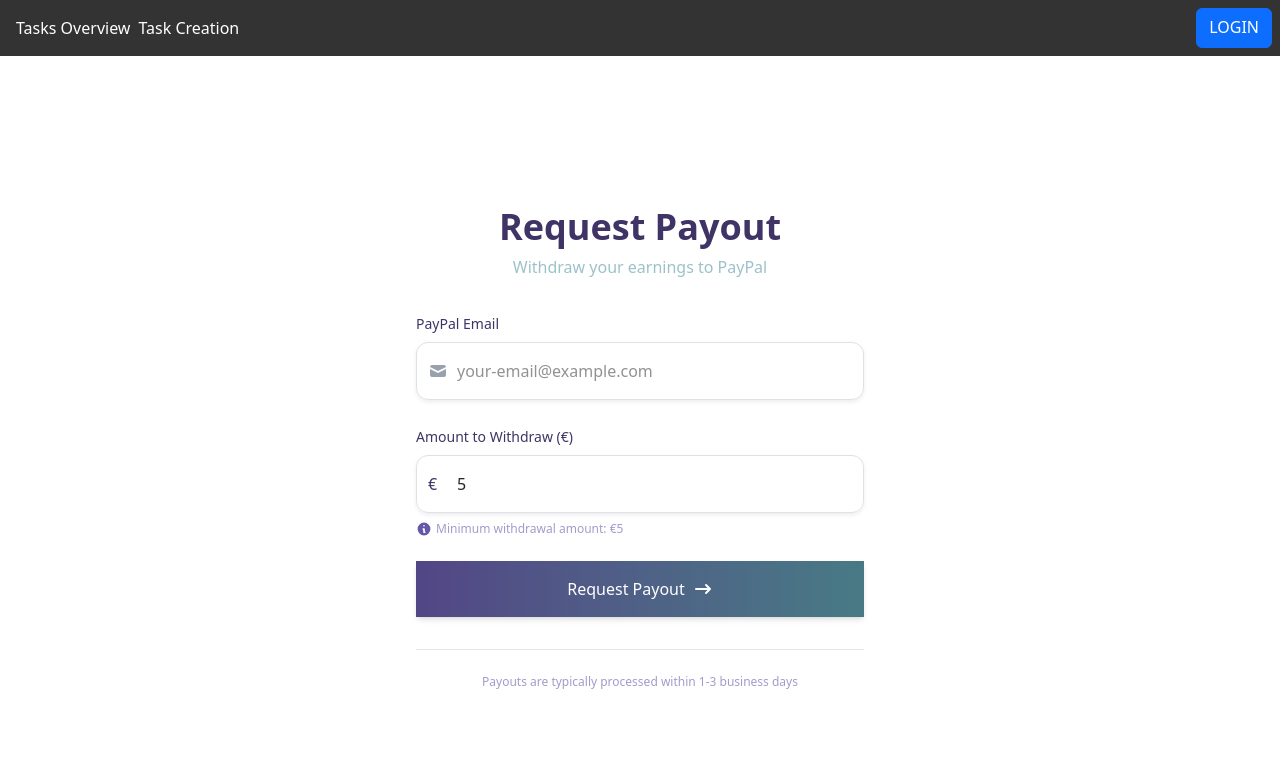
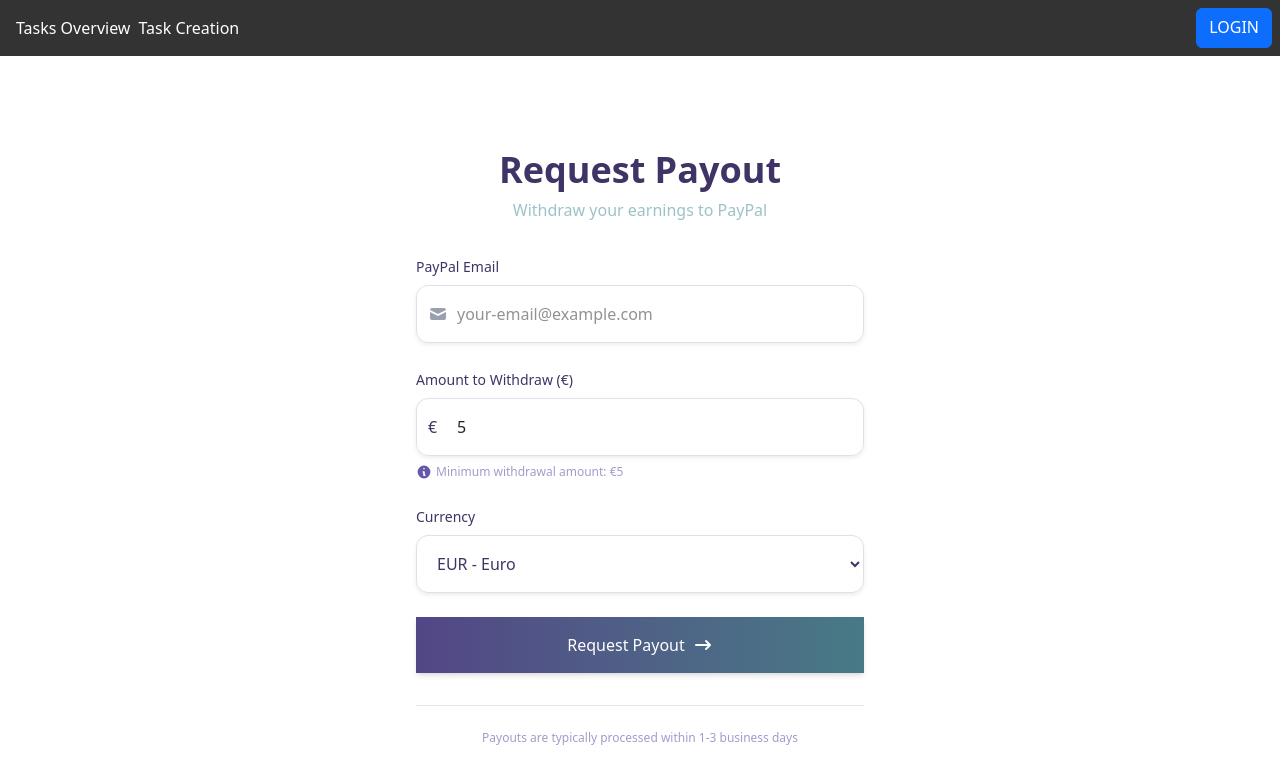
Before and after one commit to mateo-fontys/innovactionsfe, an Angular app: page /payout in a window 1280 px wide. Shown: the top 784 px of the page. Built offline with nearby package versions, Linux system fonts and the light colour scheme.

Commit message:
Added currency to the money withdrawal

```diff
--- a/src/app/payments/payment/payment.component.ts
+++ b/src/app/payments/payment/payment.component.ts
@@ -12,13 +12,11 @@ import { PaymentService } from '../shared/PaymentService';
 })
 
 export class PaymentComponent implements OnInit {
-
-
   stripe: Stripe | null = null;
   elements: StripeElements | null = null;
   card: any;
   amount: number = 50;
-  currency: string = 'usd';
+  currency: string = 'eur';
 
   limitDecimals(event: Event): void {
     const input = event.target as HTMLInputElement;
@@ -28,7 +26,7 @@ export class PaymentComponent implements OnInit {
       const [whole, decimal] = value.split('.');
       if (decimal.length > 2) {
         input.value = `${whole}.${decimal.slice(0, 2)}`;
-        this.amount = parseFloat(input.value); // update the ngModel
+        this.amount = parseFloat(input.value);
       }
     }
   }
@@ -60,7 +58,6 @@ export class PaymentComponent implements OnInit {
       return;
     }
     const { clientSecret } = await PaymentService.deposit(this.amount, this.currency);
-    console.log(clientSecret)
 
         const { error, paymentIntent } = await this.stripe!.confirmCardPayment(clientSecret, {
           payment_method: {
--- a/src/app/payments/payout/payout.component.html
+++ b/src/app/payments/payout/payout.component.html
@@ -51,6 +51,21 @@
         </p>
       </div>
 
+      <div class="space-y-2">
+        <label for="currency" class="block text-sm font-medium text-[var(--text-700)]">Currency</label>
+        <select
+          id="currency"
+          [(ngModel)]="currency"
+          name="currency"
+          class="w-full px-3 py-3 border border-[var(--primary-300)] rounded-xl shadow-sm text-[var(--text-700)] focus:outline-[var(--primary-200)]">
+          <option value="usd">USD - US Dollar</option>
+          <option value="eur">EUR - Euro</option>
+          <option value="gbp">GBP - British Pound</option>
+          <option value="cad">CAD - Canadian Dollar</option>
+          <option value="aud">AUD - Australian Dollar</option>
+        </select>
+      </div>
+
       <button
       type="submit"
       class="w-full rounded-xl  bg-gradient-to-r from-[var(--primary-600)] to-[var(--secondary-600)] hover:from-[var(--primary-700)] hover:to-[var(--secondary-700)] text-white font-medium py-3 px-4 shadow-md "
--- a/src/app/payments/payout/payout.component.ts
+++ b/src/app/payments/payout/payout.component.ts
@@ -15,6 +15,7 @@ import { FormsModule } from '@angular/forms';
 export class PayoutComponent {
   recipientEmail: string = '';
   amount: number = 5;
+  currency: string = 'eur';
 
 
   limitDecimals(event: Event): void {
@@ -25,14 +26,14 @@ export class PayoutComponent {
       const [whole, decimal] = value.split('.');
       if (decimal.length > 2) {
         input.value = `${whole}.${decimal.slice(0, 2)}`;
-        this.amount = parseFloat(input.value); // update the ngModel
+        this.amount = parseFloat(input.value);
       }
     }
   }
 
 
   async submitPayout(): Promise<void> {
-    const result = await PaymentService.withdraw(this.recipientEmail, this.amount);
+    const result = await PaymentService.withdraw(this.recipientEmail, this.amount, this.currency);
 
     if (result.error) {
       console.error('Payment failed:', result.error);
--- a/src/app/payments/shared/PaymentService.ts
+++ b/src/app/payments/shared/PaymentService.ts
@@ -13,10 +13,11 @@ async function deposit(amount: number, currency: string){
     return response.data;
 }
 
-async function withdraw(recipientEmail: string, amount : number){
+async function withdraw(recipientEmail: string, amount : number, currency: string){
         const response = await axios.post(`${environment.apiUrl}/api/payment/withdraw`, {
             recipientEmail: recipientEmail,
-            amount: amount
+            amount: amount,
+            currency: currency
         });
 
         return response.data;
```
